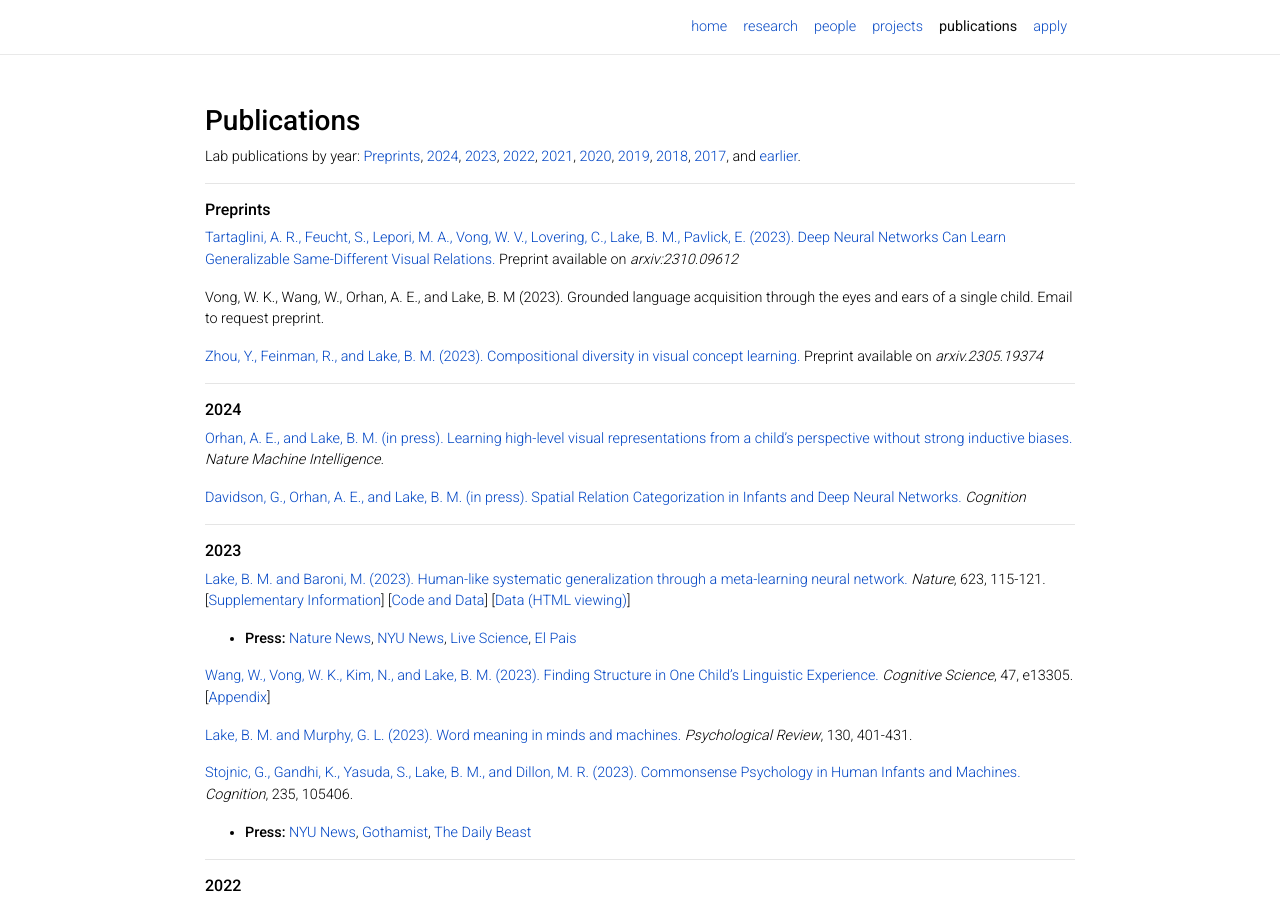
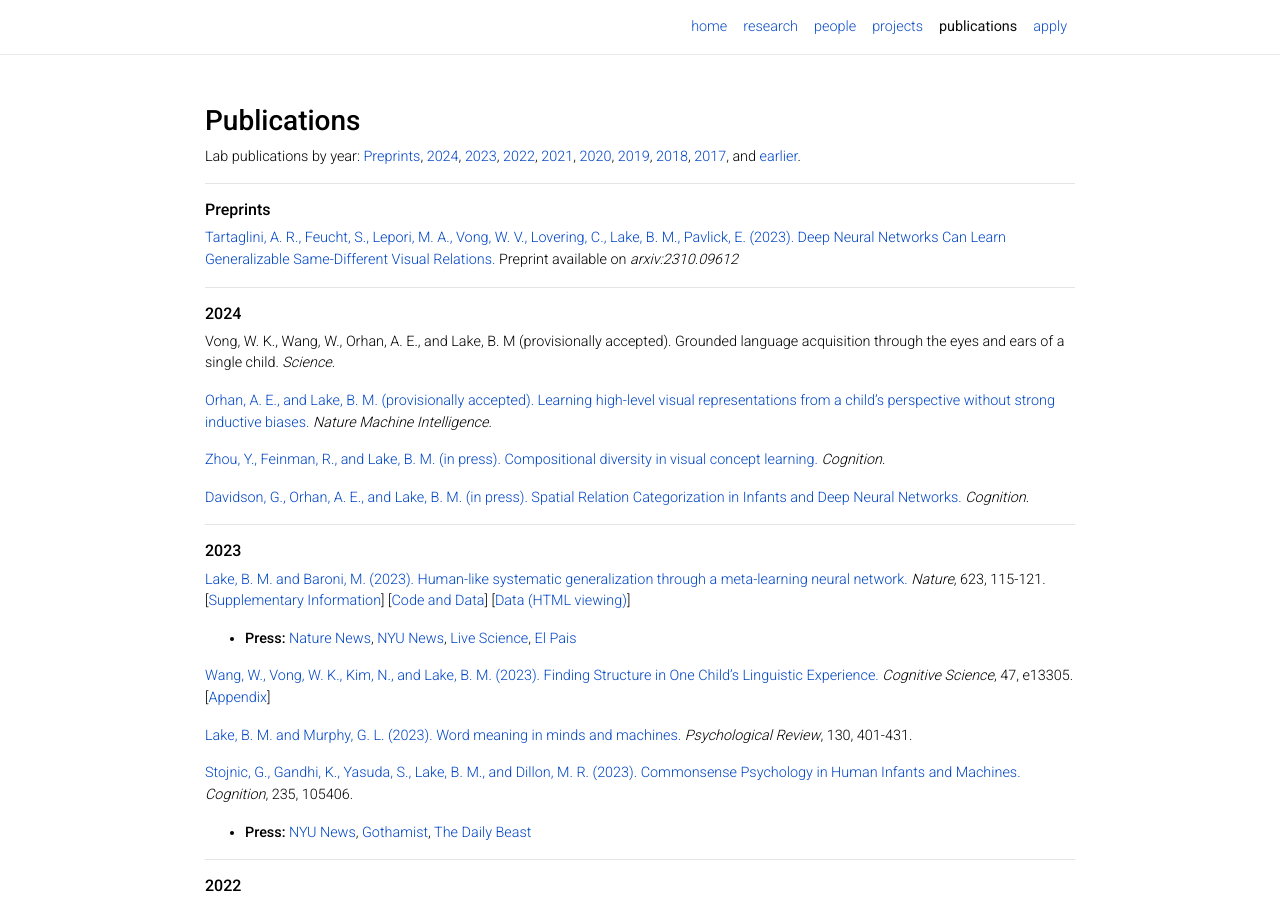
Before and after one commit to lake-lab/lake-lab.github.io, a Jekyll site: the page built from _pages/publications.md, in a window 1280 px wide and 900 px high. Built offline with Jekyll 4.4.1, drawn with Linux system fonts in a browser that asks for light colours; nearby versions of some CDN libraries; comment, search, counter and statistics services are not loaded; a style sheet for code colours, icons or effects is not loaded.

Commit message:
updated pubs

```diff
--- a/_pages/publications.md
+++ b/_pages/publications.md
@@ -14,16 +14,17 @@ Lab publications by year: [Preprints](#preprints), [2024](#2024), [2023](#2023),
 
 <a href="https://cims.nyu.edu/~brenden/papers/2310.09612.pdf"> Tartaglini, A. R., Feucht, S., Lepori, M. A., Vong, W. V., Lovering, C., Lake, B. M., Pavlick, E. (2023). Deep Neural Networks Can Learn Generalizable Same-Different Visual Relations.</a>  Preprint available on <em>arxiv:2310.09612</em>
 
-Vong, W. K., Wang, W., Orhan, A. E., and Lake, B. M (2023). Grounded language acquisition through the eyes and ears of a single child. Email to request preprint.
-
-<a href="https://cims.nyu.edu/~brenden/papers/2305.19374.pdf"> Zhou, Y., Feinman, R., and Lake, B. M. (2023). Compositional diversity in visual concept learning.</a> Preprint available on <em>arxiv.2305.19374</em>
-
 ---
 ###### __2024__
 
-<a href="https://cims.nyu.edu/~brenden/papers/2305.15372.pdf"> Orhan, A. E., and Lake, B. M. (in press). Learning high-level visual representations from a child's perspective without strong inductive biases. </a> <em>Nature Machine Intelligence.</em>
+Vong, W. K., Wang, W., Orhan, A. E., and Lake, B. M (provisionally accepted). Grounded language acquisition through the eyes and ears of a single child. <em>Science</em>.
 
-<a href="https://cims.nyu.edu/~brenden/papers/DavidsonEtAlPreprint.pdf"> Davidson, G., Orhan, A. E., and Lake, B. M. (in press). Spatial Relation Categorization in Infants and Deep Neural Networks.</a> <em>Cognition</em>
+<a href="https://cims.nyu.edu/~brenden/papers/2305.15372.pdf"> Orhan, A. E., and Lake, B. M. (provisionally accepted). Learning high-level visual representations from a child's perspective without strong inductive biases. </a> <em>Nature Machine Intelligence</em>.
+
+<a href="https://cims.nyu.edu/~brenden/papers/2305.19374.pdf"> Zhou, Y., Feinman, R., and Lake, B. M. (in press). Compositional diversity in visual concept learning.</a> <em>Cognition</em>.
+
+<a href="https://cims.nyu.edu/~brenden/papers/DavidsonEtAlPreprint.pdf"> Davidson, G., Orhan, A. E., and Lake, B. M. (in press). Spatial Relation Categorization in Infants and Deep Neural Networks.</a> <em>Cognition</em>.
+
 
 ---
 ###### __2023__
```
Also changed, not shown: _pages/projects.md (+2 -2 lines).
